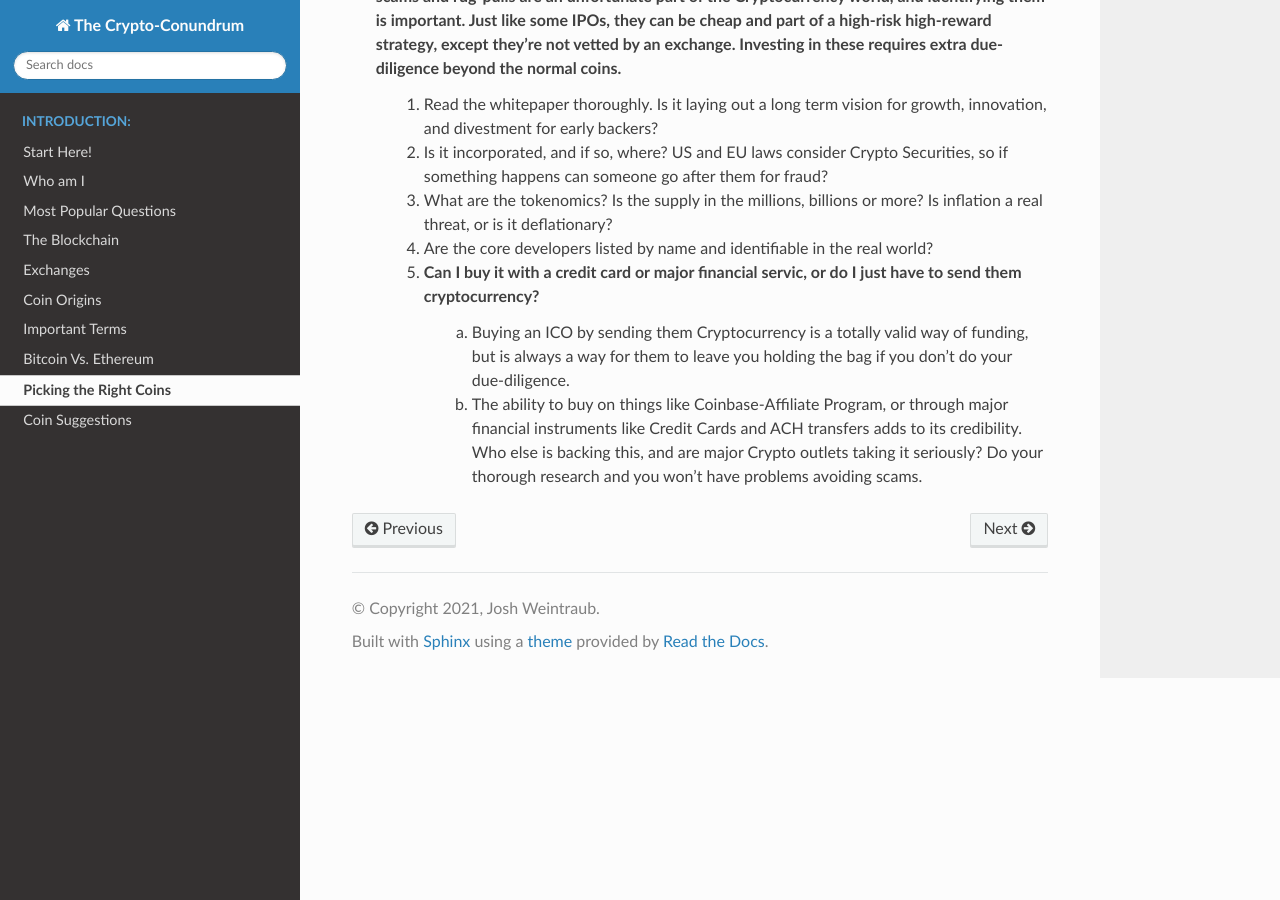
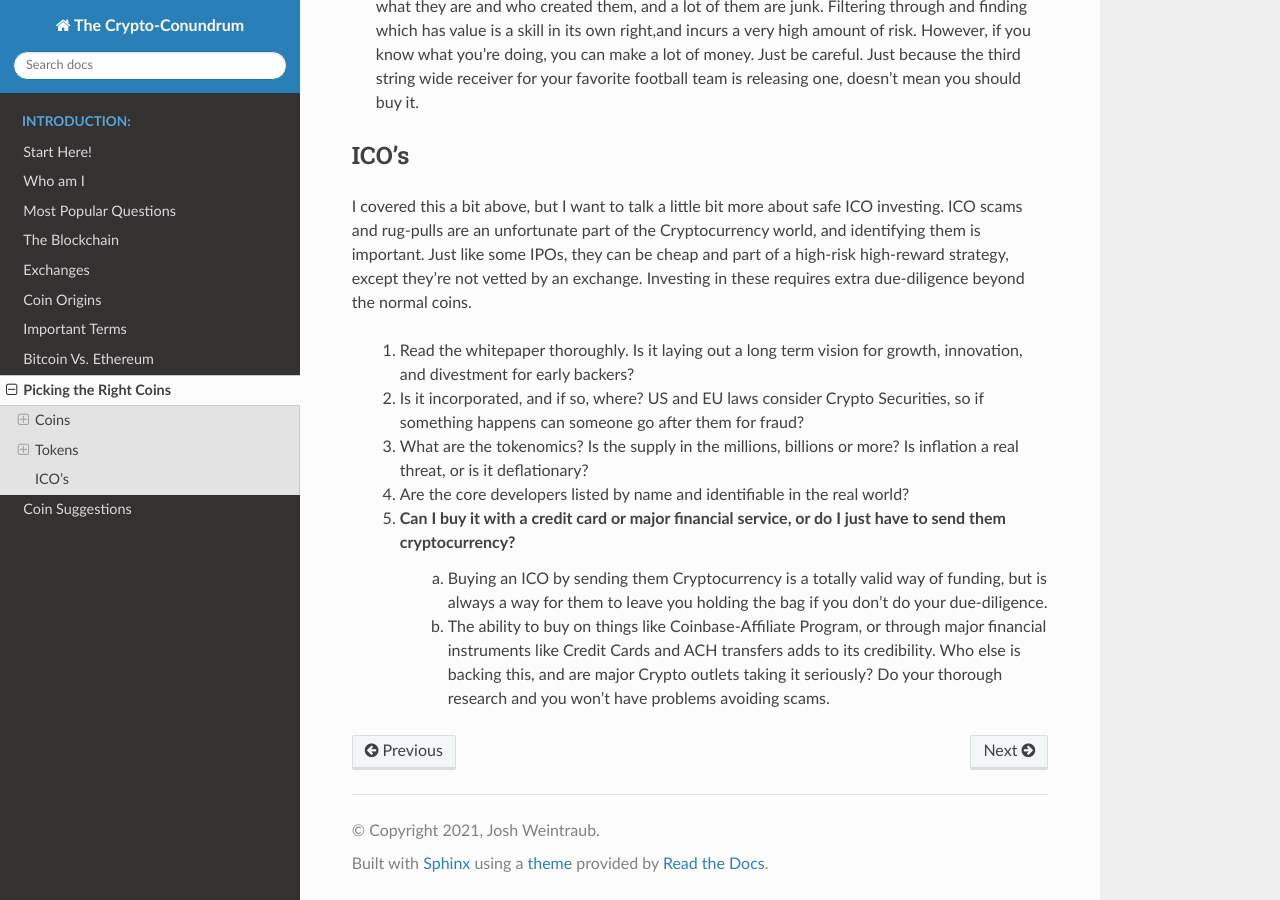
Before and after one commit to jhweintraub/the-crypto-conundrum, a Sphinx documentation site: the page built from docs/source/introduction/picking_coins.rst, in a window 1280 px wide and 900 px high, scrolled down 2267 px. Built offline with Sphinx 7.4.7 and the Read the Docs theme 2.0.0, drawn with Linux system fonts in a browser that asks for light colours.

Commit message:
organizational structure on 'picking the right coins' page

```diff
--- a/docs/source/introduction/picking_coins.rst
+++ b/docs/source/introduction/picking_coins.rst
@@ -7,23 +7,33 @@ Much like everything you invest in, diversification is important. A good crypto
 
 I'm gonna talk about all of them here, the different types, and then the ones I like the most.
 
+Coins
+******
+
 Big-Name Coins
+---------------
 	These are the heavyweights of the Crypto World right now. I say that because they offer the most utility. They are typically the native blockchain coins that enable smart contracts on plastforms like Ethereum, Cardano, Solana, Polkadot, etc. That also means they have a lot of growth potential, and are much broader in scope.
 
 Targeted Coins
+------------------
 	These are coins, typically in their own blockchain, but who's use case is much smaller and meant to achieve a specific goal. Monero, for example, is a smaller coin whose main selling point is privacy. Polkadot is meant to facilitate inter-chain communication. Nano is about energy efficiency, etc. You would pick the chain based on the context of your transaction. Need privacy? Pick Monero. Want to move funds between blockchains without exchanges? Use Polkadot, and so on and so forth. This is not to say that these coins have any less growth potential, but they're focused on doing certain things very well. A diversified portfolio uses many of these, because the odds are that if Crypto truly changes everything, it won't be a one coin world. Just like how different credit cards offer different rewards, based on your purchases and situation, the future of Cryptocurrency is multi-chain, with people using different ones based on their needs in the moment.
 
 Tokens
+*******
+
 	I talked about these earlier but I want to clarify that they fall into three categories: Utility, Governance, and NFT.
 
-	Utility Tokens
+Utility Tokens
+----------------
 		Anything who's ownership and spending empowers the use of a service. Chain Link Token for example, allows you to utilize its Oracle services in exchange for spending Chain Link. This means its growth will occur alongside the rest of the Ethereum platform. This effect is similar to how when everyone uses AWS, Amazon stock grows with them.
 
 
-	Governance Tokens
+Governance Tokens
+------------------
 		Also covered above, A token that allows you to vote in a DAO on a platform. The more you hold, the more voting power you have. It is a token just like all others, with its own dollar value and transfer properties, except its value is derived from the value in voting for something. Governance tokens for Decentralized Lending protocols, like Compound, allow you to vote for things such as what interest rates charged and earned should be. The importance and ubiquity of the platform affects its cost. The governance token Maker, for example, allows you to vote on changes to Dai, the largest stablecoin in circulation. Its importance to the DeFi ecosystem makes the ability to vote on its worth a lot.
 
-	NFT's
+NFT's
+------
 		You have probably heard about this on the news, in the form of a clickbait-y article about how someone paid 60 Million dollars for a GIF. It stands for a Non-Fungible-Token, a completely unique and non-reproducible token on the blockchain. This can be used to represent a unique asset, that has value assigned to the holder.
 
 		The most common example of this right now is images and gifs. This is where a person will digitize something like a GIF , into a token, and then send it to the highest bidder. This token is linked to your address, and allows you to prove that you are the owner. If you've ever played a card game, like Pokemon or Magic the Gathering, imagine digitizing those cards and then selling them on the internet. There's already a company doing this, Gods-Unchained, where all cards are represented as NFT's, that can be easily created and resold or used to play the game.
@@ -38,11 +48,14 @@ Tokens
 		The list goes on, but investing in these is like buying art. Some of them have value, based on what they are and who created them, and a lot of them are junk. Filtering through and finding which has value is a skill in its own right,and incurs a very high amount of risk. However, if you know what you're doing, you can make a lot of money. Just be careful. Just because the third string wide receiver for your favorite football team is releasing one, doesn't mean you should buy it.
 
 ICO's
-	I covered this a bit above, but I want to talk a little bit more about safe ICO investing. ICO scams and rug-pulls are an unfortunate part of the Cryptocurrency world, and identifying them is important. Just like some IPOs, they can be cheap and part of a high-risk high-reward strategy, except they're not vetted by an exchange. Investing in these requires extra due-diligence beyond the normal coins.
-		1. Read the whitepaper thoroughly. Is it laying out a long term vision for growth, innovation, and divestment for early backers?
-		2. Is it incorporated, and if so, where? US and EU laws consider Crypto Securities, so if something happens can someone go after them for fraud?
-		3. What are the tokenomics? Is the supply in the millions, billions or more? Is inflation a real threat, or is it deflationary?
-		4. Are the core developers listed by name and identifiable in the real world?
-		5. Can I buy it with a credit card or major financial servic, or do I just have to send them cryptocurrency?
-			a. Buying an ICO by sending them Cryptocurrency is a totally valid way of funding, but is always a way for them to leave you holding the bag if you don't do your due-diligence.
-			b. The ability to buy on things like Coinbase-Affiliate Program, or through major financial instruments like Credit Cards and ACH transfers adds to its credibility. Who else is backing this, and are major Crypto outlets taking it seriously? Do your thorough research and you won't have problems avoiding scams.
+******
+
+I covered this a bit above, but I want to talk a little bit more about safe ICO investing. ICO scams and rug-pulls are an unfortunate part of the Cryptocurrency world, and identifying them is important. Just like some IPOs, they can be cheap and part of a high-risk high-reward strategy, except they're not vetted by an exchange. Investing in these requires extra due-diligence beyond the normal coins.
+
+	1. Read the whitepaper thoroughly. Is it laying out a long term vision for growth, innovation, and divestment for early backers?
+	2. Is it incorporated, and if so, where? US and EU laws consider Crypto Securities, so if something happens can someone go after them for fraud?
+	3. What are the tokenomics? Is the supply in the millions, billions or more? Is inflation a real threat, or is it deflationary?
+	4. Are the core developers listed by name and identifiable in the real world?
+	5. Can I buy it with a credit card or major financial service, or do I just have to send them cryptocurrency?
+		a. Buying an ICO by sending them Cryptocurrency is a totally valid way of funding, but is always a way for them to leave you holding the bag if you don't do your due-diligence.
+		b. The ability to buy on things like Coinbase-Affiliate Program, or through major financial instruments like Credit Cards and ACH transfers adds to its credibility. Who else is backing this, and are major Crypto outlets taking it seriously? Do your thorough research and you won't have problems avoiding scams.
```
Also changed, not shown: 5 other files.
